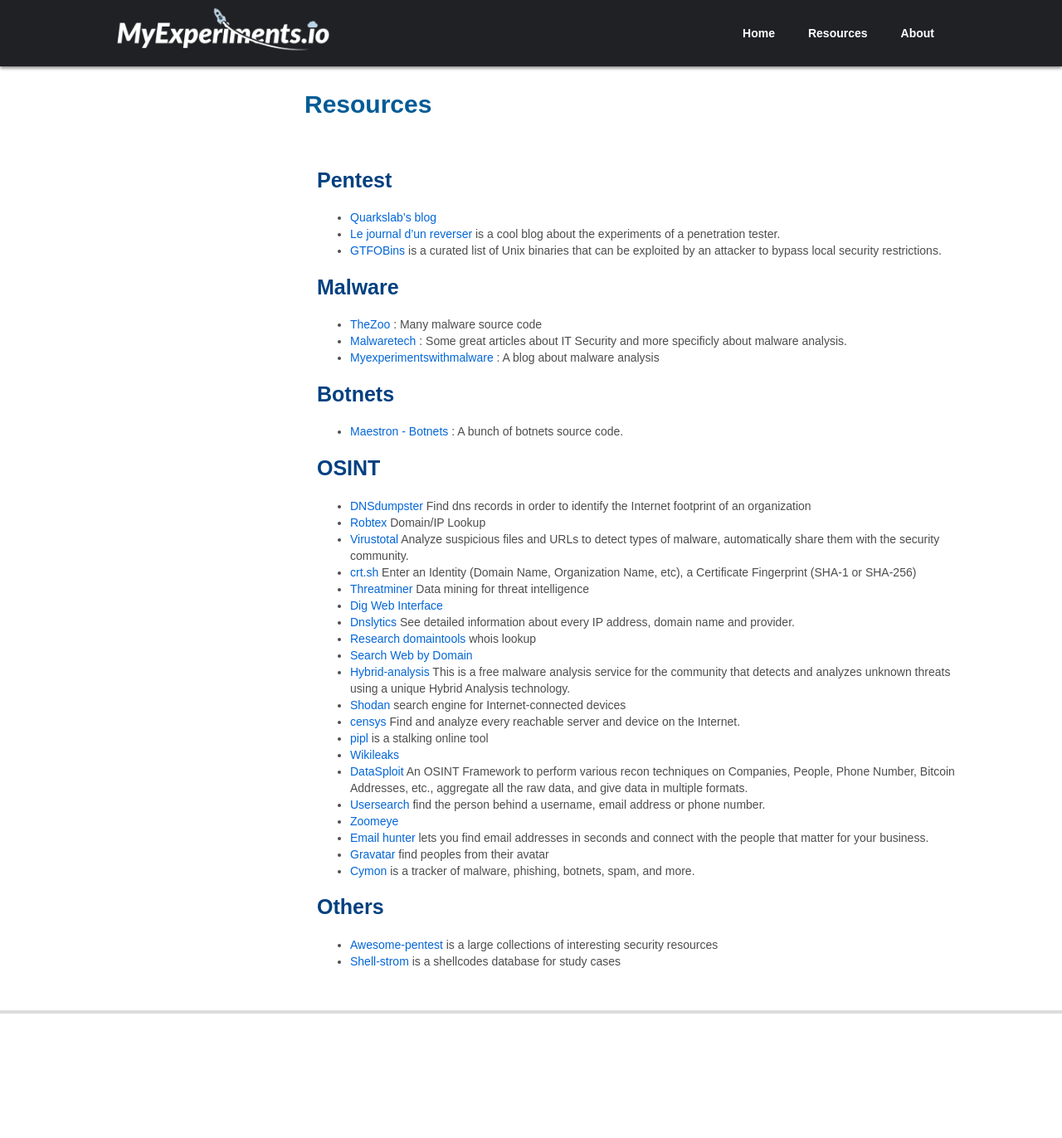
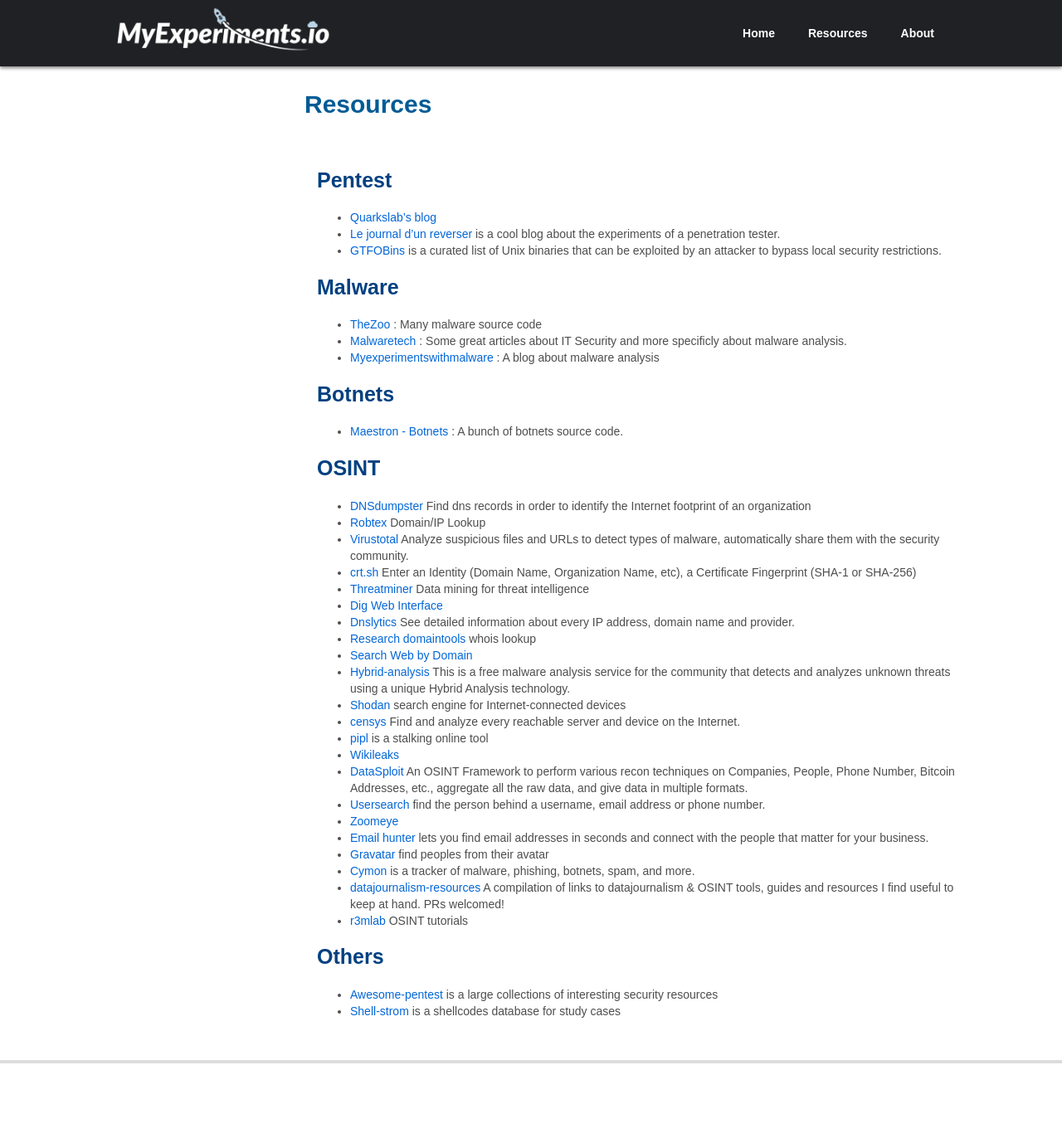
Before and after one commit to myexperiments-blog/myexperiments-blog.github.io, a Jekyll site: the page built from resources.md, in a window 1280 px wide. Shown: the whole page at 83% size. Built offline with Jekyll 4.4.1, drawn with Linux system fonts in a browser that asks for light colours; comment, search, counter and statistics services are not loaded; before the commit the page ends 1312 px from its top, so only the background shows below that.

Commit message:
add OSINT resources

```diff
--- a/resources.md
+++ b/resources.md
@@ -45,6 +45,8 @@
 - [Email hunter](https://hunter.io/) lets you find email addresses in seconds and connect with the people that matter for your business.
 - [Gravatar](https://en.gravatar.com/) find peoples from their avatar
 - [Cymon](https://cymon.io/) is a tracker of malware, phishing, botnets, spam, and more.
+- [datajournalism-resources](https://github.com/r3mlab/datajournalism-resources) A compilation of links to datajournalism & OSINT tools, guides and resources I find useful to keep at hand. PRs welcomed!
+- [r3mlab](https://r3mlab.github.io/) OSINT tutorials
 
 
 # Others
```
